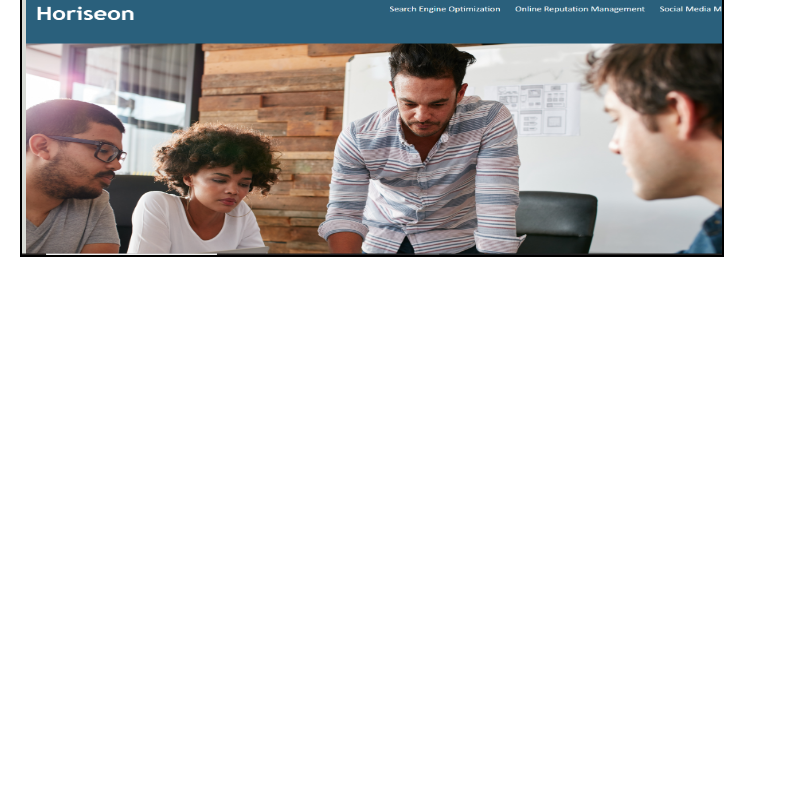
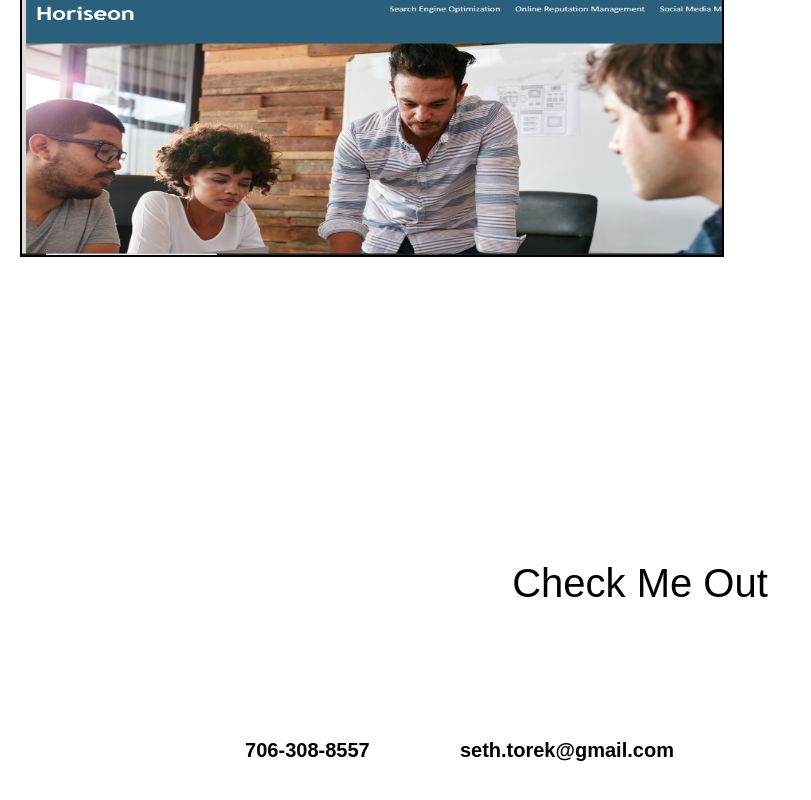
Before and after one commit to Sttorek/react-portfolio, a React (Create React App) app: page / in a window 1280 px wide. Shown: the part 1938-2738 px from the top of the page, without its empty margins (0-811 px from the left). Before the commit the page ends 2199 px from the top, so only its background shows below. Built offline with nearby package versions, Linux system fonts and the light colour scheme.

Commit message:
added footer components

```diff
--- a/src/App.js
+++ b/src/App.js
@@ -2,6 +2,7 @@ import "./App.css";
 import Header from "./components/Header";
 import Profile from "./components/Profile";
 import Projects from "./components/Projects";
+import Footer from "./components/Footer";
 
 function App() {
   return (
@@ -9,6 +10,7 @@ function App() {
       <Header />
       <Profile />
       <Projects />
+      <Footer />
     </div>
   );
 }
--- a/src/components/Footer.js
+++ b/src/components/Footer.js
@@ -0,0 +1,35 @@
+import React from "react";
+
+function Footer() {
+  return (
+    <div>
+      <div id="foot-title">Check Me Out</div>
+      <footer id="footer">
+        <h1 class="temporary">706-308-8557</h1>
+        <h1 class="temporary">seth.torek@gmail.com</h1>
+
+        <a href="mailto:seth.torek@gmail.com">
+          <i class="icon fas fa-envelope fa-3x"></i>
+        </a>
+
+        <a
+          target="blank"
+          href="https://www.linkedin.com/in/seth-torek-5211b1201/"
+        >
+          <i class="icon fab fa-linkedin fa-3x"></i>
+        </a>
+
+        <a target="blank" href="https://github.com/Sttorek">
+          <i class="icon fab fa-github-square fa-3x"></i>
+        </a>
+
+        <a target="blank" href="assets/resume.pdf">
+          {" "}
+          <i class="icon fas fa-file fa-3x"></i>
+        </a>
+      </footer>
+    </div>
+  );
+}
+
+export default Footer;
```
